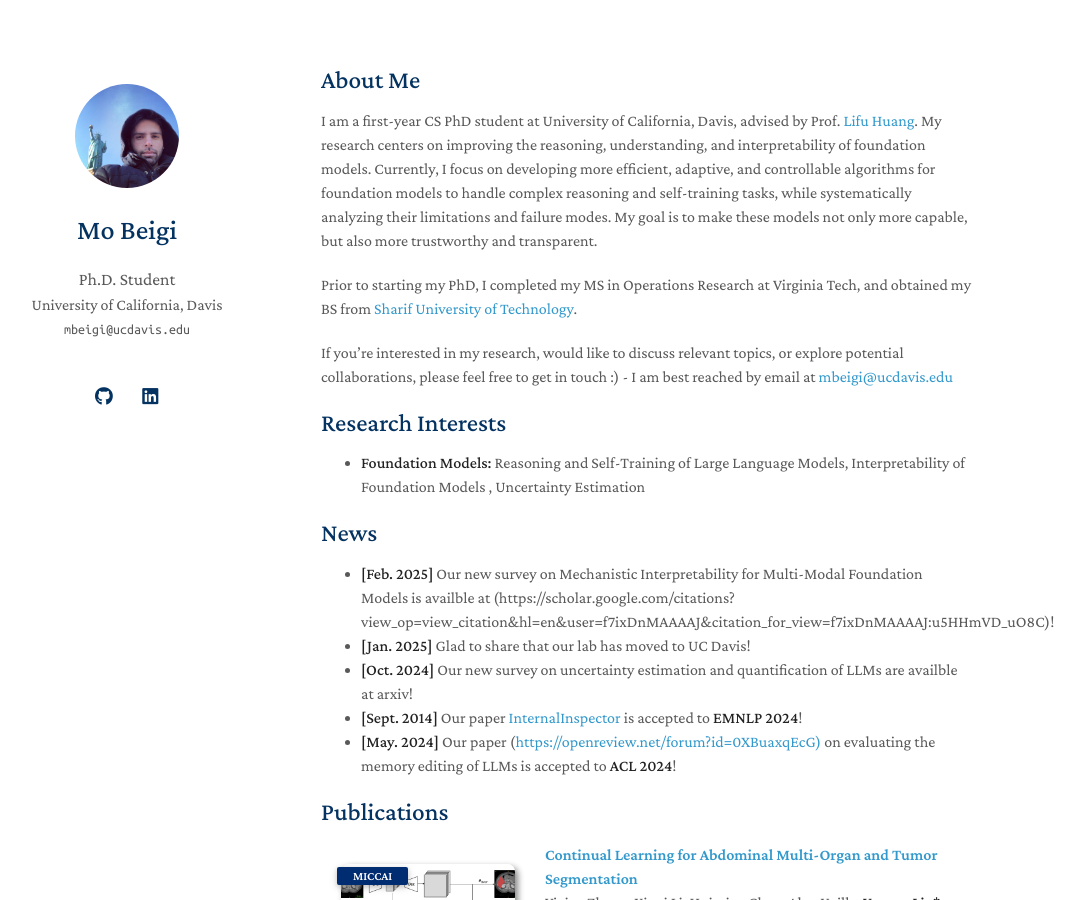
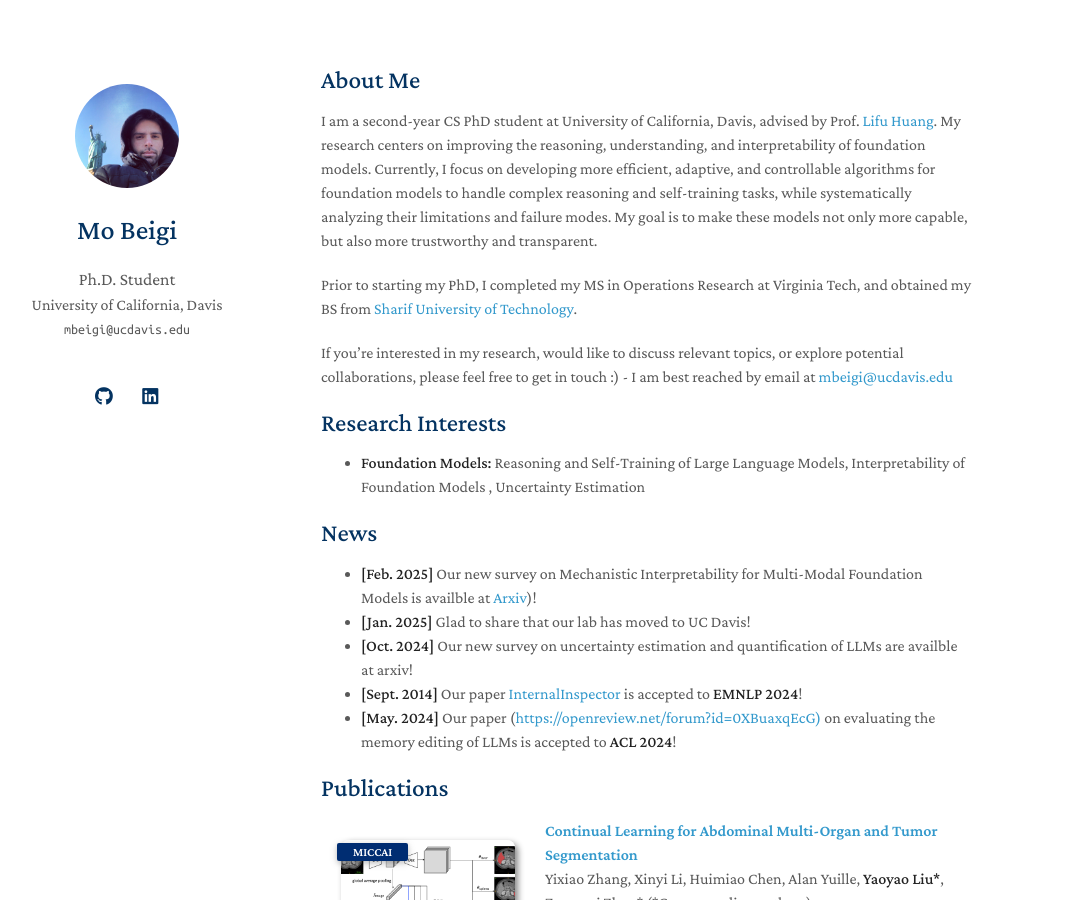
Before and after one commit to mbeigics/mbeigics.github.io, a Jekyll site: the page built from index.md, in a window 1280 px wide and 900 px high. Shown: the whole window, without its empty margins (149-1233 px from the left). Built offline with Jekyll 4.4.1, drawn with Linux system fonts in a browser that asks for light colours; a style sheet for code colours, icons or effects is not loaded; our own code applies the rules of GitHub Pages for plain Markdown files.

Commit message:
Update index.md

```diff
--- a/index.md
+++ b/index.md
@@ -4,7 +4,7 @@ layout: homepage
 
 ## About Me
 
-I am a first-year CS PhD student at University of California, Davis, advised by Prof. [Lifu Huang](https://wilburone.github.io/). My research centers on improving the reasoning, understanding, and interpretability of foundation models. Currently, I focus on  developing more efficient, adaptive, and controllable algorithms for foundation models to handle complex reasoning and self-training tasks, while systematically analyzing their limitations and failure modes. My goal is to make these models not only more capable, but also more trustworthy and transparent.
+I am a second-year CS PhD student at University of California, Davis, advised by Prof. [Lifu Huang](https://wilburone.github.io/). My research centers on improving the reasoning, understanding, and interpretability of foundation models. Currently, I focus on  developing more efficient, adaptive, and controllable algorithms for foundation models to handle complex reasoning and self-training tasks, while systematically analyzing their limitations and failure modes. My goal is to make these models not only more capable, but also more trustworthy and transparent.
 
 Prior to starting my PhD, I completed my MS in Operations Research at Virginia Tech, and obtained my BS from [Sharif University of Technology](https://en.sharif.edu/).
 
@@ -16,7 +16,7 @@ If you're interested in my research, would like to discuss relevant topics, or e
 - **Foundation Models:** Reasoning and Self-Training of Large Language Models, Interpretability of Foundation Models , Uncertainty Estimation
 
 ## News
-- **[Feb. 2025]** Our new survey on Mechanistic Interpretability for Multi-Modal Foundation Models is availble at (https://scholar.google.com/citations?view_op=view_citation&hl=en&user=f7ixDnMAAAAJ&citation_for_view=f7ixDnMAAAAJ:u5HHmVD_uO8C)!
+- **[Feb. 2025]** Our new survey on Mechanistic Interpretability for Multi-Modal Foundation Models is availble at [Arxiv](https://arxiv.org/abs/2502.17516))!
 - **[Jan. 2025]** Glad to share that our lab has moved to UC Davis!
 - **[Oct. 2024]** Our new survey on uncertainty estimation and quantification of LLMs are availble at arxiv!
 - **[Sept. 2014]** Our paper [InternalInspector](https://arxiv.org/abs/2406.12053) is accepted to [**EMNLP 2024**](https://2024.emnlp.org/)!
```
